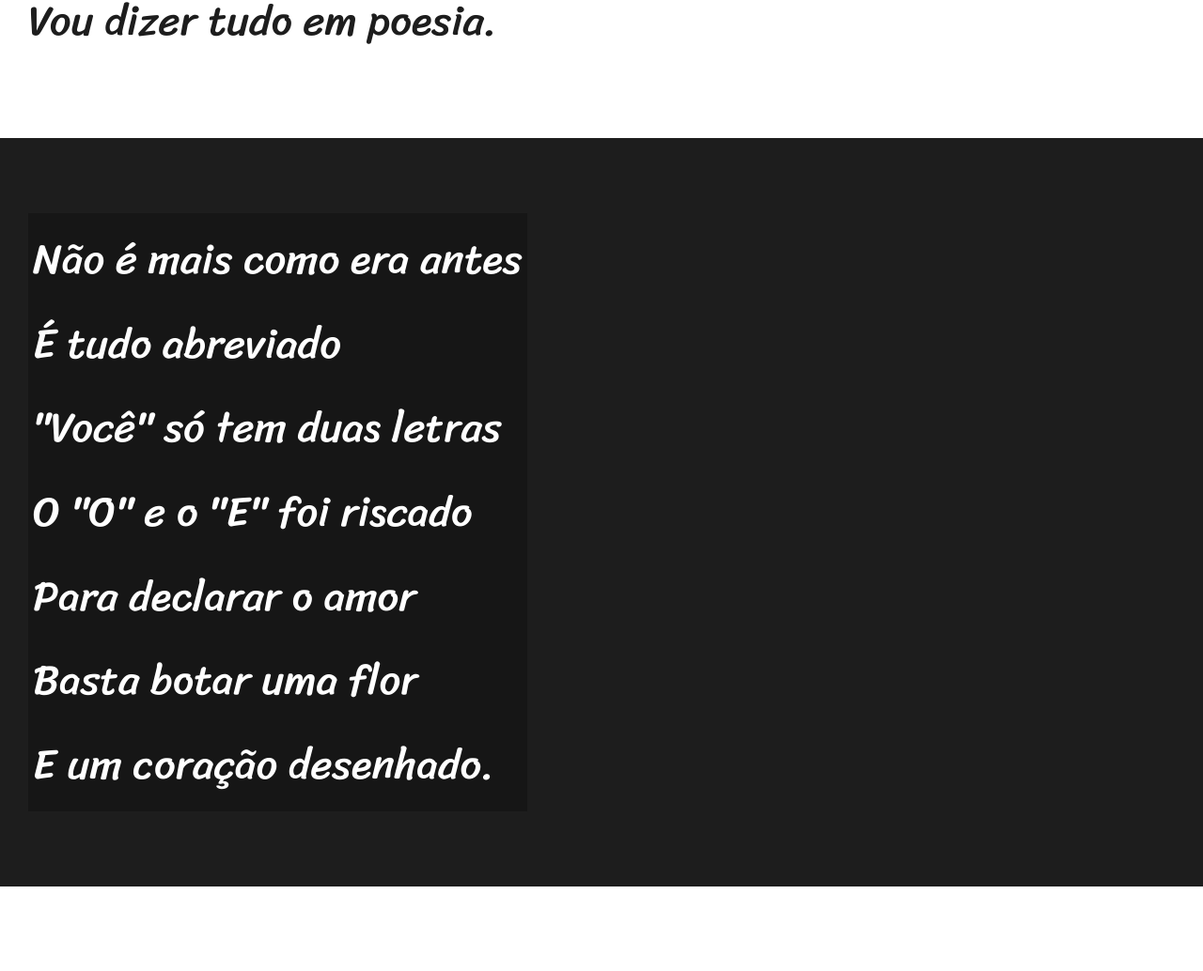
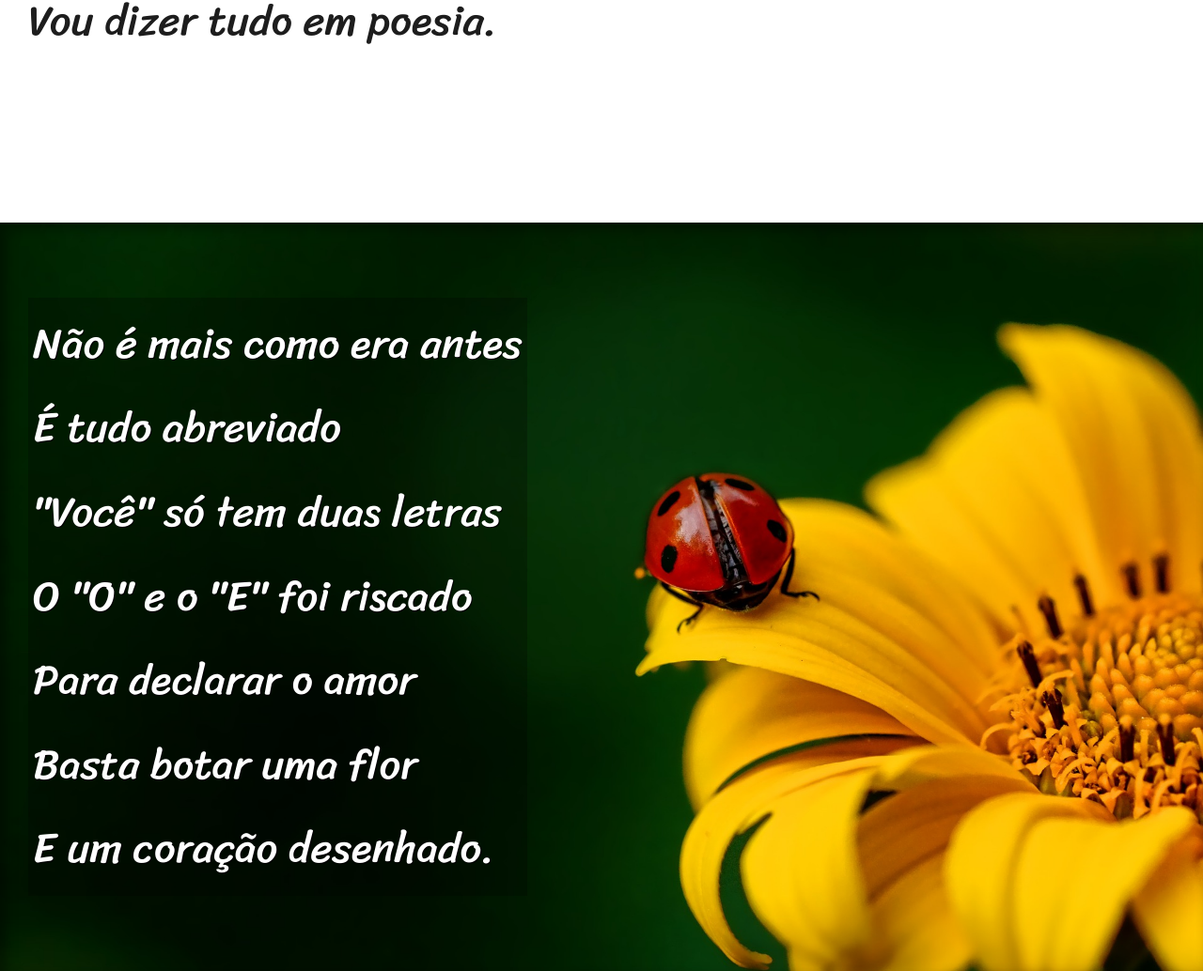
Before and after one commit to rickamf/html.css, a plain HTML site: page desafios/Desafio 12/index.html in a window 1280 px wide. Shown: the part 900-1934 px from the top of the page at 94% size. Drawn offline with Linux system fonts and the light colour scheme.

Commit message:
conclusão do desafio 12

```diff
--- a/desafios/Desafio 12/index.html
+++ b/desafios/Desafio 12/index.html
@@ -27,7 +27,7 @@
     </section>
 
 
-    <section class="imagem">
+    <section class="imagem" id="img01">
         <p>
             Não é mais como era antes <br>
             É tudo abreviado <br>
@@ -60,7 +60,7 @@
     </section>
 
 
-    <section class="imagem">
+    <section class="imagem" id="img02">
         <p>
             Tenho saudade das cartas <br>
             Escritas com a própria mão <br>
--- a/desafios/Desafio 12/style.css
+++ b/desafios/Desafio 12/style.css
@@ -58,6 +58,10 @@ section {
     font-size: 3.5vw;
 }
 
+section > p {
+    padding-bottom: 2em;
+}
+
 section.normal {
     background-color: white;
     color: rgb(29, 29, 29);
@@ -66,13 +70,26 @@ section.normal {
 section.imagem {
     background-color: rgb(29, 29, 29);
     color: white;
+    box-shadow: inset 6px 6px 13px 0px rgba(0, 0, 0, 0.411);
+    background-size: cover;
+    background-attachment: fixed;
 }
 
 section.imagem > p {
     display: inline-block;
     padding: 5px;
     background-color: rgba(0, 0, 0, 0.247);
+    text-shadow: 1px 1px 0px black;
+}
 
+section#img01 {
+    background-image: url(imagens/background001.jpg);
+    background-position: right, center;
+
+}
+
+section#img02 {
+  background-image: url(imagens/background002.jpg);
 }
 
 footer {
```
